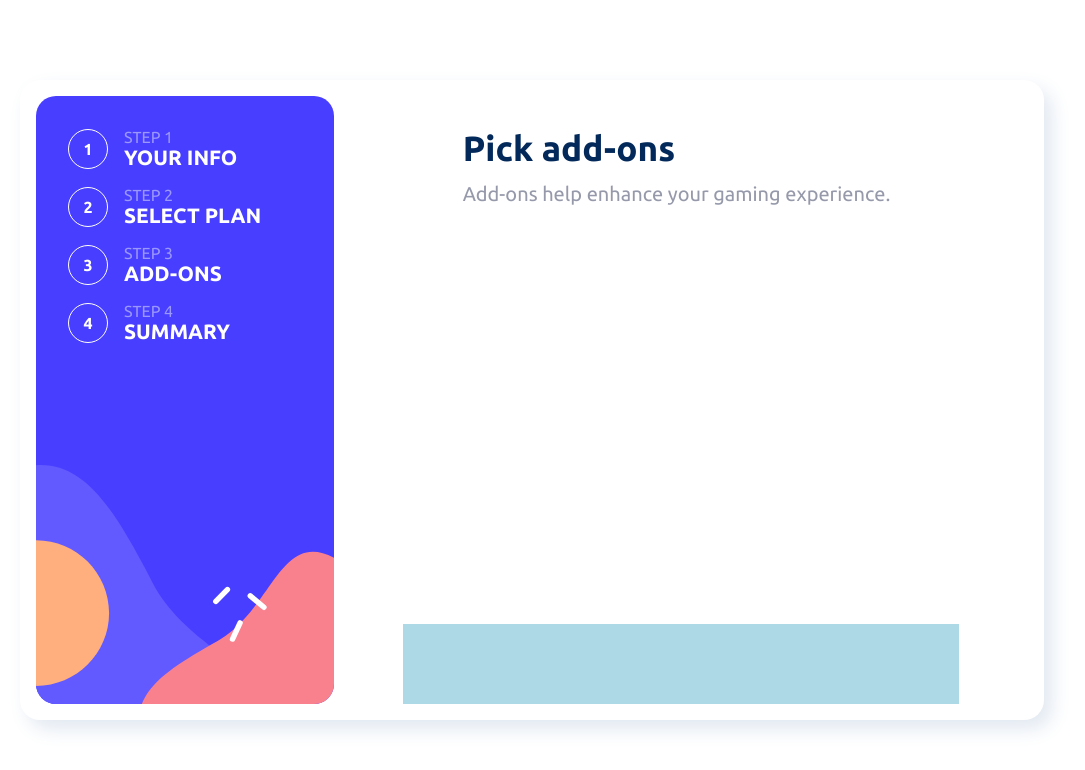
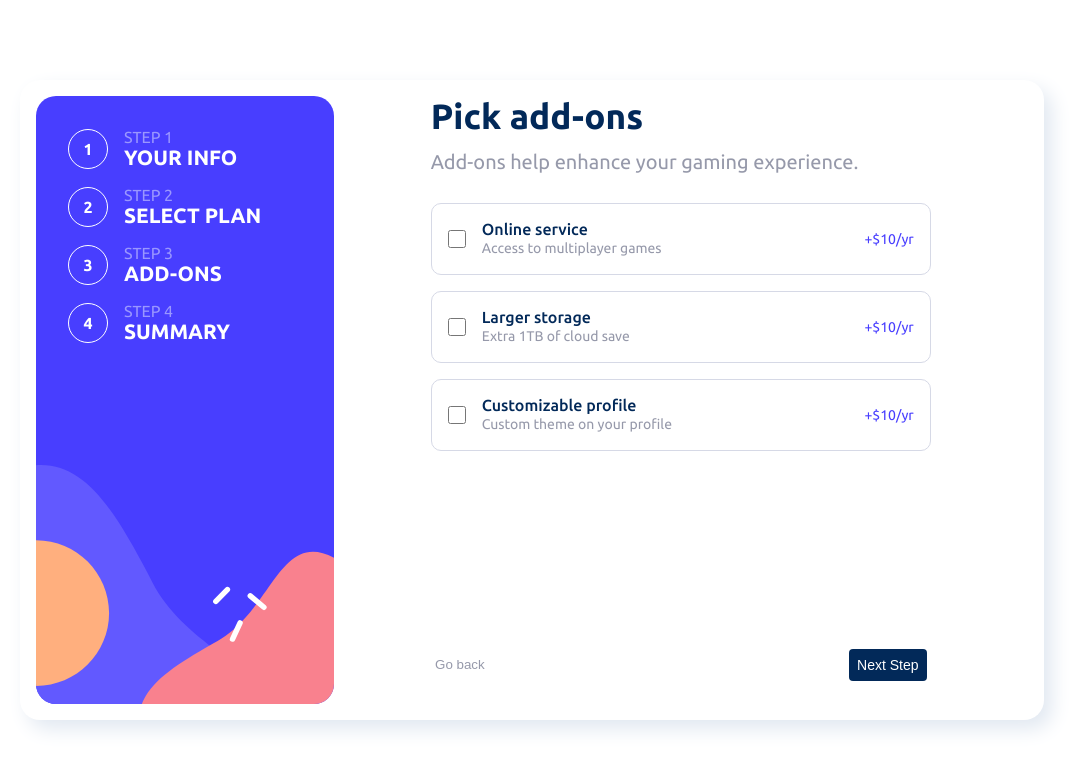
Before and after one commit to Pe-KaY/multi-step-form, an Angular app: page /addons in a window 1280 px wide. Shown: the top 770 px of the page, without its empty margins (108-1193 px from the left). Built offline with nearby package versions, Linux system fonts and the light colour scheme.

Commit message:
feat(ui): added finial implementation of addon ui

```diff
--- a/src/app/addons/addons.component.css
+++ b/src/app/addons/addons.component.css
@@ -18,16 +18,59 @@
 }
 
 .addon__footer {
-  background: var(--bg-primary);
-  height: 5rem;
+  padding-block: 1rem;
+  display: flex;
+  justify-content: space-between;
+  align-items: center;
+  padding-inline: 2rem;
+
+}
+
+.addon__options {
+  display: flex;
+  flex-direction: column;
+  gap: 1rem;
+  margin-top: 1.5rem;
+}
+
+.addon__option {
   padding: 1rem;
-  background: lightblue;
+  display: flex;
+  align-items: center;
+  justify-content: space-between;
+  border-radius: 10px;
+  border: 1px solid var(--clr-light-grey);
+  cursor: pointer;
+}
+.addon__title-and-desc {
+  display: flex;
+  gap: 1rem;
+  align-items: center;
+}
+
+.addon__option input[type="checkbox"] {
+  width: 18px;
+  height: 18px;
+  border: 1px solid var(--clr-light-grey);
+  accent-color: var(--clr-purple);
+}
+
+input[type="checkbox"]:checked:before {
+  color: rgb(11, 11, 11) !important;
+}
+.option__header {
+  margin-bottom: 1.5rem;
+}
+.option__title {
+  font-weight: 500;
+  color: var(--text-clr-primary);
 }
 
 /* large screens */
 @media (min-width: 1024px) {
   .addon__content-wrapper {
     background: var(--bg-primary);
+
   }
   .addon__content-wrapper {
     width: 80%;
@@ -35,11 +78,7 @@
   }
   .addon__modal {
     margin-top: 0;
+    padding: 0;
   }
-  .addon__footer {
-    background: var(--bg-primary);
-    height: 5rem;
-    padding: 1rem;
-    background: lightblue;
-  }
+
 }
--- a/src/app/addons/addons.component.html
+++ b/src/app/addons/addons.component.html
@@ -6,14 +6,52 @@
     </div>
 
     <div class="addon__options">
+      <!-- option -->
+      <label class="addon__option">
+        <div class="addon__title-and-desc">
+          <input type="checkbox" name="online-service" id="online-service" />
+          <div>
+            <h4 class="option__title">Online service</h4>
+            <p class="base-text">Access to multiplayer games</p>
+          </div>
+        </div>
 
-        <div class="addon__option">
+        <p class="text-purple">+$10/yr</p>
+      </label>
+      <!--  -->
+      <!-- option -->
+      <label class="addon__option">
+        <div class="addon__title-and-desc">
+          <input type="checkbox" name="online-service" id="online-service" />
+          <div>
+            <h4 class="option__title">Larger storage</h4>
+            <p class="base-text">Extra 1TB of cloud save</p>
+          </div>
+        </div>
 
+        <p class="text-purple">+$10/yr</p>
+      </label>
+      <!--  -->
+      <!-- option -->
+      <label class="addon__option">
+        <div class="addon__title-and-desc">
+          <input type="checkbox" name="online-service" id="online-service" />
+          <div>
+            <h4 class="option__title">Customizable profile</h4>
+            <p class="base-text">Custom theme on your profile</p>
+          </div>
         </div>
+
+        <p class="text-purple">+$10/yr</p>
+      </label>
+      <!--  -->
     </div>
   </div>
 
   <div class="addon__footer">
-    <div class="addon__option"></div>
+    <button class="btn-ghost">Go back</button>
+    <button class="btn">
+        Next Step
+    </button>
   </div>
 </div>
--- a/src/styles.css
+++ b/src/styles.css
@@ -45,6 +45,9 @@
 
   /* line heights */
   --lh-md: 25px;
+
+  /* box shadow */
+  --box-shadow: 0px 25px 40px -20px rgba(0, 0, 0, 0.1);
 }
 
 /* on small screens upwards  */
@@ -80,7 +83,7 @@ body {
   color: var(--text-clr-primary);
   line-height: 40px;
   font-weight: 700;
-  margin-bottom: .5rem;
+  margin-bottom: 0.5rem;
 }
 
 .sub-title {
@@ -103,6 +106,7 @@ body {
 
 .text-purple {
   color: var(--clr-purple) !important;
+  font-size: var(--fs-md);
 }
 
 .select-active {
@@ -112,6 +116,34 @@ body {
 .input-error {
   border-color: var(--clr-red);
   outline-color: var(--clr-red);
+}
+
+.btn {
+  background-color: var(--clr-denim);
+  color: white;
+  border-radius: 4px;
+  font-weight: 500;
+  font-size: var(--fs-md);
+  padding: 0.5rem;
+  outline: none;
+  border: none;
+  cursor: pointer;
+}
+.btn-ghost {
+  background: none;
+  border: none;
+  padding-inline: none;
+  padding-block: 1rem;
+  cursor: pointer;
+  color: var(--clr-grey);
+}
+
+.btn-purple {
+  background-color: var(--bg-purple);
+  color: white;
+  border-radius: 4px;
+  font-weight: 500;
+  font-size: var(--fs-lg);
 }
 
 /* DONT EDIT THIS SIDE IT IS THE RESPONSIVE ZONE */
```
